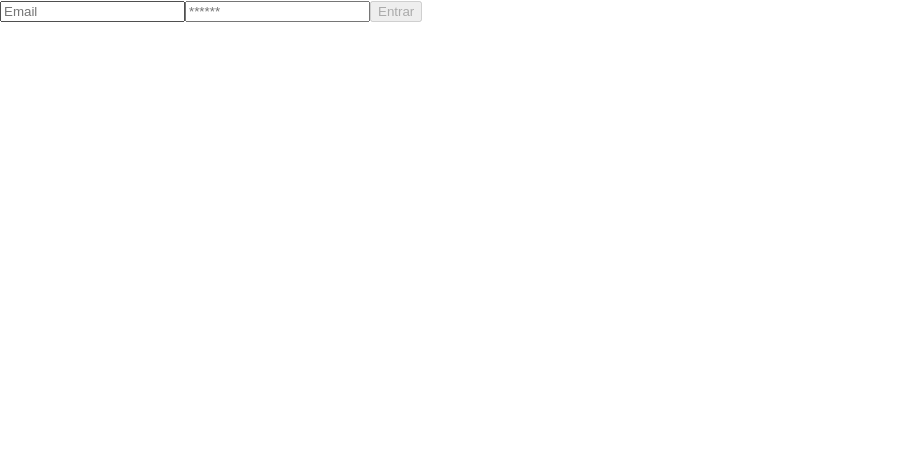
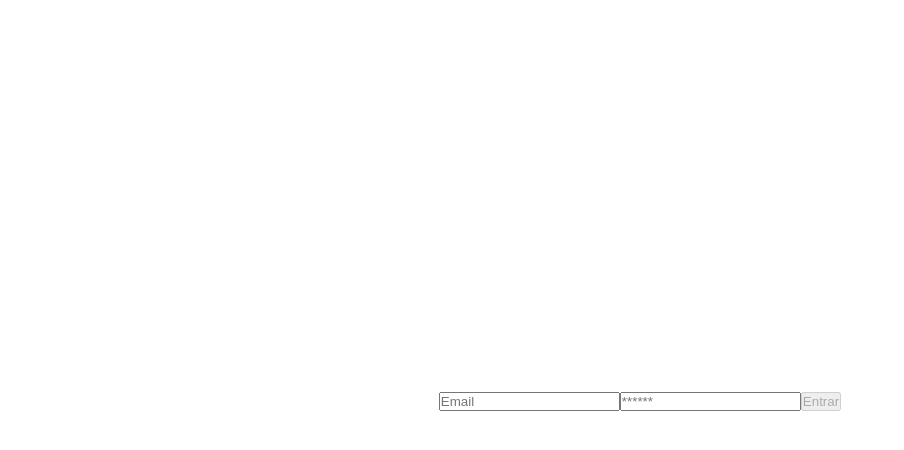
Before and after one commit to cae07/sd-013-a-project-trybewallet, a React (Create React App) app: page / in a window 1280 px wide. Shown: the top 450 px of the page, without its empty margins (0-904 px from the left). Built offline with nearby package versions, Linux system fonts and the light colour scheme.

Commit message:
Adiciona o 3 e 4 requisitos

```diff
--- a/src/App.css
+++ b/src/App.css
@@ -1,3 +1,9 @@
+* {
+  padding: 0;
+  margin: 0;
+  box-sizing: border-box;
+}
+
 .App {
   text-align: center;
 }
@@ -39,3 +45,15 @@
     transform: rotate(360deg);
   }
 }
+
+body{
+  width: 100vw;
+  height: 100vh;
+  display: grid;
+  place-items: center;
+}
+
+.login-form {
+  justify-content: center;
+  flex-direction: row;
+}
--- a/src/actions/index.js
+++ b/src/actions/index.js
@@ -1 +1,14 @@
 // Coloque aqui suas actions
+export const USER_INFO = 'USER_INFO';
+
+export const WALLET_INFO = 'SEND_PASSWORD';
+
+export const sendUserInfo = (payload) => ({
+  type: USER_INFO,
+  payload,
+});
+
+export const sendWalletInfo = (payload) => ({
+  type: WALLET_INFO,
+  payload,
+});
--- a/src/pages/Login.js
+++ b/src/pages/Login.js
@@ -1,4 +1,9 @@
+import PropTypes from 'prop-types';
 import React from 'react';
+import '../App.css';
+import { Redirect } from 'react-router-dom';
+import { connect } from 'react-redux';
+import { sendUserInfo } from '../actions';
 
 class Login extends React.Component {
   constructor(props) {
@@ -11,6 +16,7 @@ class Login extends React.Component {
         email: '',
         password: '',
       },
+      shouldRedirect: false,
     };
 
     this.validateEmail = this.validateEmail.bind(this);
@@ -50,15 +56,25 @@ class Login extends React.Component {
     });
   }
 
-  formSubmit() {
+  formSubmit(e) {
+    e.preventDefault();
+    const { user: { email, password } } = this.state;
+    const { submitUser } = this.props;
 
+    submitUser(({ email, password }));
+    this.setState({ shouldRedirect: true });
   }
 
   render() {
-    const { invalidEmail, invalidPassword } = this.state;
-
+    const { invalidEmail, invalidPassword, shouldRedirect } = this.state;
+    if (shouldRedirect) {
+      return <Redirect to="/carteira" />;
+    }
     return (
-      <form>
+      <form
+        className="login-form"
+        onSubmit={ this.formSubmit }
+      >
         <label htmlFor="login">
           <input
             onChange={ this.validateEmail }
@@ -80,7 +96,7 @@ class Login extends React.Component {
           />
         </label>
         <button
-          type="button"
+          type="submit"
           disabled={
             invalidEmail || invalidPassword
           }
@@ -92,4 +108,12 @@ class Login extends React.Component {
   }
 }
 
-export default Login;
+Login.propTypes = {
+  submitUser: PropTypes.func.isRequired,
+};
+
+const mapDispatchToProps = (dispatch) => ({
+  submitUser: (user) => dispatch(sendUserInfo(user)),
+});
+
+export default connect(null, mapDispatchToProps)(Login);
--- a/src/reducers/user.js
+++ b/src/reducers/user.js
@@ -1,13 +1,19 @@
+import { USER_INFO } from '../actions';
+
 // Esse reducer será responsável por tratar as informações da pessoa usuária
 const INITIAL_STATE = {
-  user: {
-    email: '',
-    password: '',
-  },
+  email: '',
+  password: '',
 };
 
 function reducer(state = INITIAL_STATE, action) {
   switch (action.type) {
+  case USER_INFO:
+    return {
+      ...state,
+      email: action.payload.email,
+      password: action.payload.password,
+    };
   default:
     return state;
   }
```
Also changed, not shown: src/actions/actions.js (deleted).
